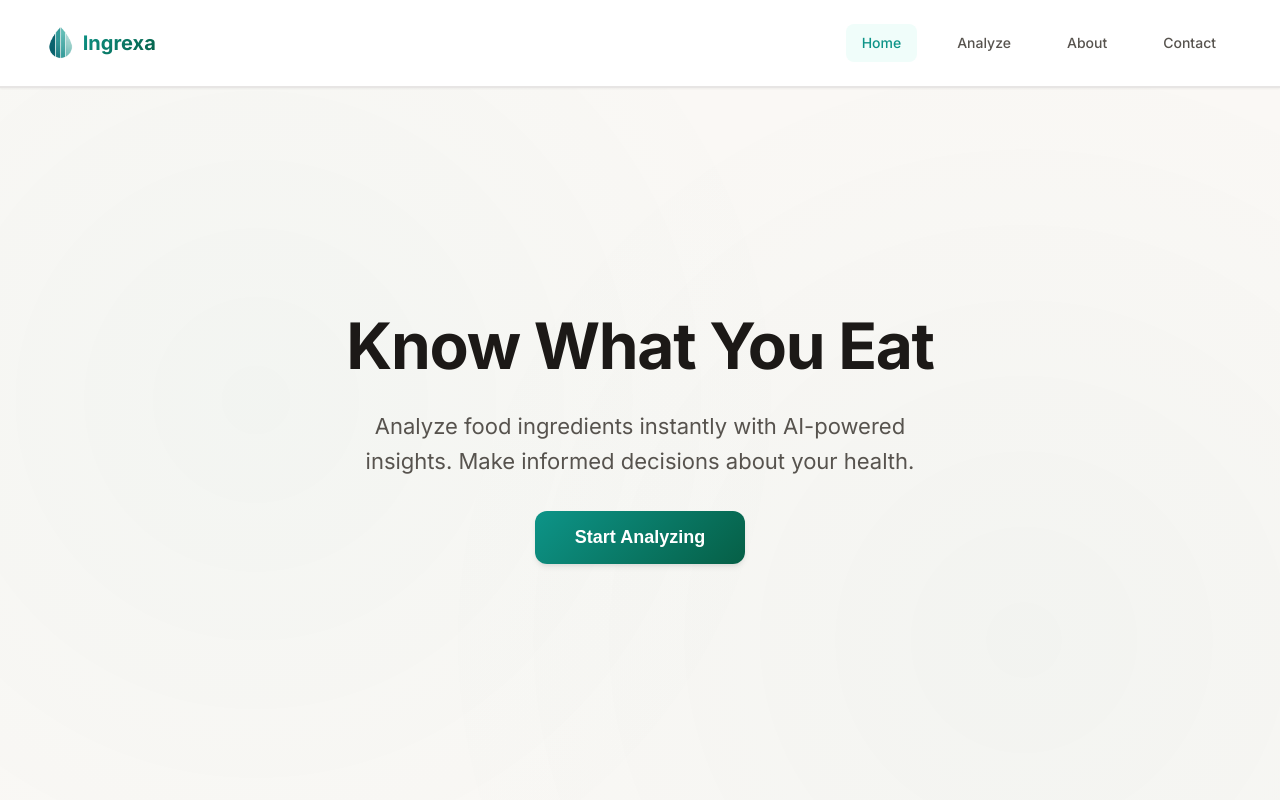
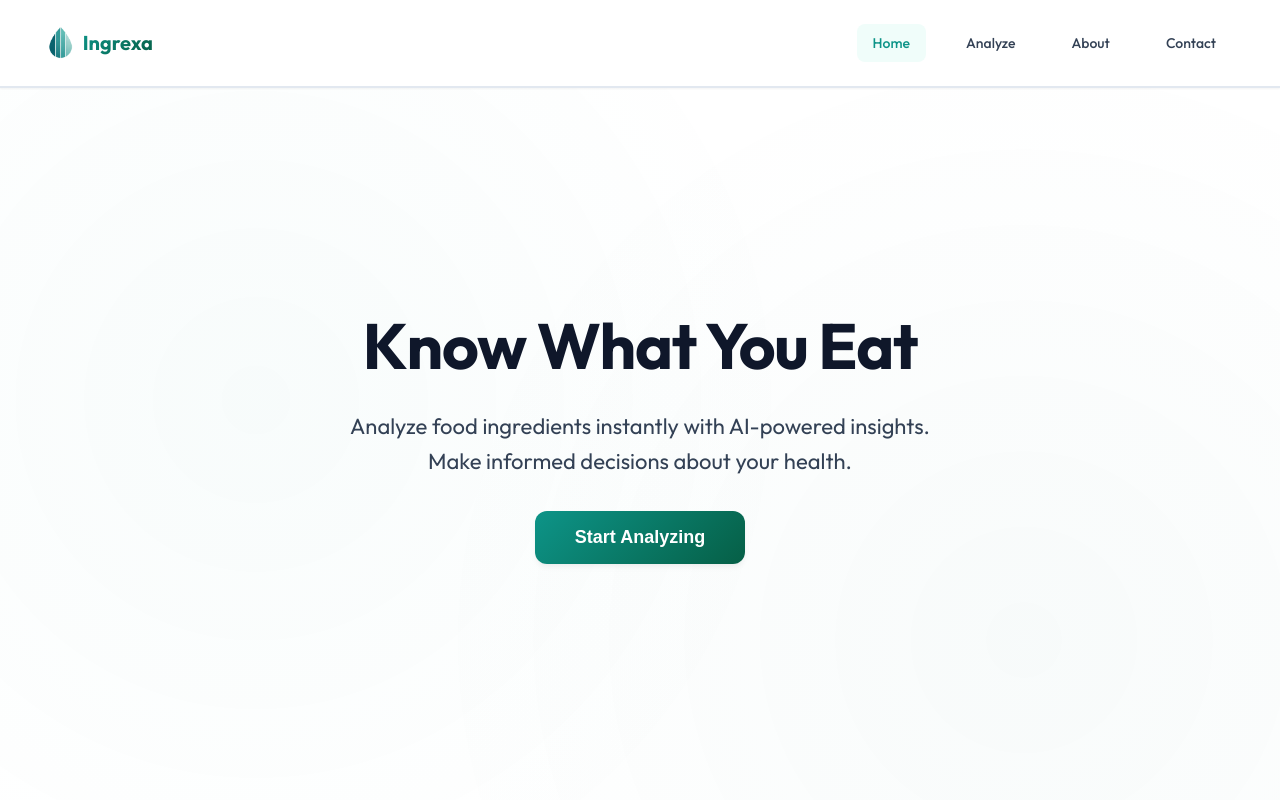
Before and after one commit to Jaiminkansagara1327/Smart-Ingredient-Checker, a React (Vite) app in the folder frontend/: page / in a window 1280 px wide. Shown: the top 800 px of the page. Built offline with nearby package versions, Linux system fonts and the light colour scheme.

Commit message:
Update design system: Premium light theme with Outfit font

```diff
--- a/frontend/src/index.css
+++ b/frontend/src/index.css
@@ -1,16 +1,20 @@
+@import url('https://fonts.googleapis.com/css2?family=Outfit:wght@300;400;500;600;700&display=swap');
+
 /* ===================================
    Design System & CSS Variables
-   Warm, Trustworthy Cream Theme
+   Premium Light Theme
    =================================== */
 :root {
-    /* Color Palette - Warm Cream Theme */
-    --color-bg-primary: #faf8f5;
-    --color-bg-secondary: #f5f2ed;
-    --color-bg-tertiary: #ebe7e0;
+    /* Color Palette - Premium Light (Clean & Airy) */
+    --color-bg-primary: #ffffff;
+    --color-bg-secondary: #f8fafc;
+    /* Slate 50 */
+    --color-bg-tertiary: #f1f5f9;
+    /* Slate 100 */
     --color-bg-card: #ffffff;
-    --color-bg-elevated: #fcfbf9;
+    --color-bg-elevated: #ffffff;
 
-    /* Accent Colors - Ingrexa Teal/Emerald */
+    /* Accent Colors - Ingrexa Teal/Emerald - Keeping these as they are premium */
     --color-accent-primary: #0d9488;
     --color-accent-secondary: #0f766e;
     --color-accent-gradient: linear-gradient(135deg, #0d9488 0%, #065f46 100%);
@@ -27,20 +31,25 @@
     --color-danger-bg: #fee2e2;
     --color-danger-border: #fca5a5;
 
-    /* Text Colors */
-    --color-text-primary: #1c1917;
-    --color-text-secondary: #57534e;
-    --color-text-tertiary: #78716c;
+    /* Text Colors - Slightly cooler text for premium feel */
+    --color-text-primary: #0f172a;
+    /* Slate 900 */
+    --color-text-secondary: #334155;
+    /* Slate 700 */
+    --color-text-tertiary: #64748b;
+    /* Slate 500 */
 
     /* Border & Divider */
-    --color-border: #e7e5e4;
-    --color-border-hover: #d6d3d1;
+    --color-border: #e2e8f0;
+    /* Slate 200 */
+    --color-border-hover: #cbd5e1;
+    /* Slate 300 */
 
-    /* Shadows - Softer for cream theme */
+    /* Shadows - Crisper shadows for modern look */
     --shadow-sm: 0 1px 2px 0 rgba(0, 0, 0, 0.05);
-    --shadow-md: 0 4px 6px -1px rgba(0, 0, 0, 0.08), 0 2px 4px -1px rgba(0, 0, 0, 0.06);
-    --shadow-lg: 0 10px 15px -3px rgba(0, 0, 0, 0.1), 0 4px 6px -2px rgba(0, 0, 0, 0.05);
-    --shadow-xl: 0 20px 25px -5px rgba(0, 0, 0, 0.1), 0 10px 10px -5px rgba(0, 0, 0, 0.04);
+    --shadow-md: 0 4px 6px -1px rgba(0, 0, 0, 0.05), 0 2px 4px -1px rgba(0, 0, 0, 0.03);
+    --shadow-lg: 0 10px 15px -3px rgba(0, 0, 0, 0.05), 0 4px 6px -2px rgba(0, 0, 0, 0.02);
+    --shadow-xl: 0 20px 25px -5px rgba(0, 0, 0, 0.05), 0 10px 10px -5px rgba(0, 0, 0, 0.02);
 
     /* Spacing */
     --spacing-xs: 0.5rem;
@@ -57,7 +66,7 @@
     --radius-xl: 1.5rem;
 
     /* Typography */
-    --font-family: 'Inter', -apple-system, BlinkMacSystemFont, 'Segoe UI', sans-serif;
+    --font-family: 'Outfit', sans-serif;
     --font-size-xs: 0.75rem;
     --font-size-sm: 0.875rem;
     --font-size-base: 1rem;
```
